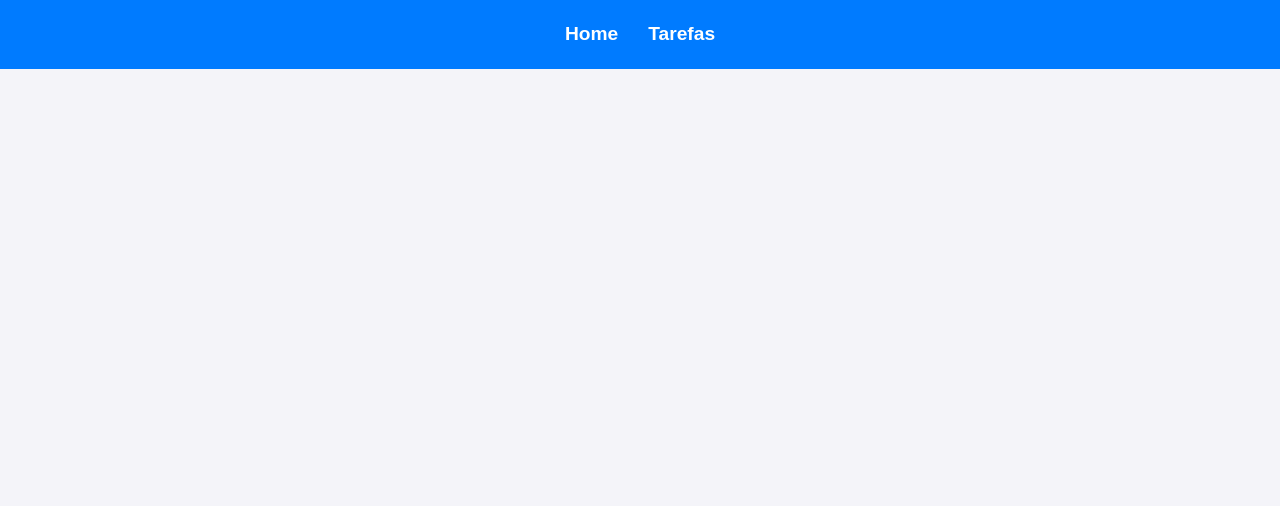
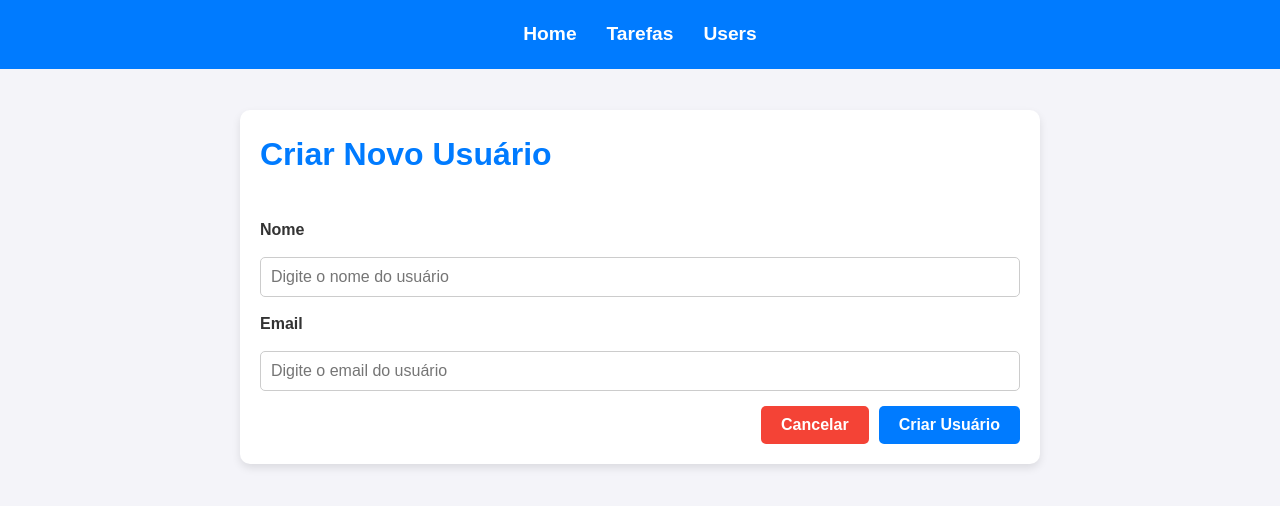
Before and after one commit to lucasonazes/to-do, a React (Create React App) app: page /pages/users/new in a window 1280 px wide. Before the commit this address had no page. Shown: the top 506 px of the page. Built offline with nearby package versions, Linux system fonts and the light colour scheme.

Commit message:
Criando usuários

```diff
--- a/src/App.tsx
+++ b/src/App.tsx
@@ -2,8 +2,11 @@ import React from 'react';
 import { BrowserRouter, Route, Routes, Link } from 'react-router-dom';
 import Home from './Pages/Home';
 import ListTasks from './Pages/ListTasks';
+import ListUser from './Pages/ListUsers';
 import CreateTask from './Pages/CreateTask';
+import CreateUser from './Pages/CreateUser';
 import EditTask from './Pages/EditTask';
+import EditUser from './Pages/EditUser';
 import { Toaster } from 'react-hot-toast';
 
 function App() {
@@ -15,14 +18,18 @@ function App() {
           <ul>
             <li><Link to="/">Home</Link></li>
             <li><Link to="/pages/tasks/list">Tarefas</Link></li>
+            <li><Link to="/pages/Users/list">Users</Link></li>
           </ul>
         </nav>
 
         <Routes>
           <Route path="/" element={<Home/>} />
           <Route path="/pages/tasks/list" element={<ListTasks/>} />
+          <Route path="/pages/users/list" element={<ListUser/>} />
           <Route path="/pages/tasks/new" element={<CreateTask/>} />
+          <Route path="/pages/users/new" element={<CreateUser/>} />
           <Route path="/pages/tasks/edit/:id" element={<EditTask/>} />
+          <Route path="/pages/users/edit/:id" element={<EditUser/>} />
         </Routes>
       </BrowserRouter>
     </div>
--- /dev/null
+++ b/src/Pages/CreateUser.tsx
@@ -0,0 +1,83 @@
+import React, { useState } from 'react';
+import axios from 'axios';
+import { useNavigate } from 'react-router-dom';
+import toast from 'react-hot-toast';
+
+const CreateUser: React.FC = () => {
+  const [name, setName] = useState<string>('');
+  const [email, setEmail] = useState<string>('');
+
+  const navigate = useNavigate();
+
+  const handleSubmit = (e: React.FormEvent) => {
+    e.preventDefault();
+
+    const userData = {
+      name,
+      email,
+    };
+
+    // Envia uma requisição para criar o usuário
+    axios
+      .post('http://localhost:5000/api/users/register', userData)
+      .then(() => {
+        toast.success('Usuário criado com sucesso');
+        navigate('/pages/users/list'); // Redireciona para a lista de usuários
+      })
+      .catch((error) => {
+        console.error('Erro ao criar usuário:', error);
+        toast.error('Erro ao criar usuário');
+      });
+  };
+
+  const handleCancel = () => {
+    navigate('/pages/users/list'); // Se o usuário cancelar, vai para a lista de usuários
+  };
+
+  return (
+    <div className="container">
+      <div className="create-task-container">
+        <div className="create-task-header">
+          <h1>Criar Novo Usuário</h1>
+        </div>
+
+        <form className="create-task-form" onSubmit={handleSubmit}>
+          <label htmlFor="name">Nome</label>
+          <input
+            id="name"
+            type="text"
+            placeholder="Digite o nome do usuário"
+            value={name}
+            onChange={(e) => setName(e.target.value)}
+            required
+          />
+
+          <label htmlFor="email">Email</label>
+          <input
+            id="email"
+            type="email"
+            placeholder="Digite o email do usuário"
+            value={email}
+            onChange={(e) => setEmail(e.target.value)}
+            required
+          />
+
+          <div className="form-actions">
+            <button
+              type="button"
+              className="cancel-task-button"
+              onClick={handleCancel}
+            >
+              Cancelar
+            </button>
+            <button className="create-task-button" type="submit">
+              Criar Usuário
+            </button>
+          </div>
+        </form>
+      </div>
+    </div>
+  );
+};
+
+export default CreateUser;
--- /dev/null
+++ b/src/Pages/EditUser.tsx
@@ -0,0 +1,100 @@
+import React, { useState, useEffect } from 'react';
+import axios from 'axios';
+import { useParams, useNavigate } from 'react-router-dom';
+import toast from 'react-hot-toast';
+
+const EditUser: React.FC = () => {
+  const { id } = useParams<{ id: string }>();  // Obtém o ID do usuário a ser editado
+  const [name, setName] = useState<string>(''); // Estado para o nome
+  const [email, setEmail] = useState<string>(''); // Estado para o email
+
+  const navigate = useNavigate();
+
+  // Carregar os dados do usuário para edição
+  useEffect(() => {
+    if (id) {
+      axios.get(`http://localhost:5000/api/users/${id}`)
+        .then((response) => {
+          const userData = response.data;
+          setName(userData.name); // Preenche o nome
+          setEmail(userData.email); // Preenche o email
+        })
+        .catch((error) => {
+          console.error('Erro ao carregar usuário:', error);
+          toast.error('Erro ao carregar os dados do usuário');
+        });
+    }
+  }, [id]);  // Recarrega sempre que o ID mudar
+
+  const handleSubmit = (e: React.FormEvent) => {
+    e.preventDefault();
+
+    const userData = {
+      name,
+      email,
+    };
+
+    // Enviar a requisição PUT para atualizar o usuário
+    axios
+      .put(`http://localhost:5000/api/users/update/${id}`, userData)
+      .then(() => {
+        toast.success('Usuário atualizado com sucesso');
+        navigate('/pages/users/list');  // Redireciona para a lista de usuários após editar
+      })
+      .catch((error) => {
+        console.error('Erro ao atualizar usuário:', error);
+        toast.error('Erro ao atualizar usuário');
+      });
+  };
+
+  const handleCancel = () => {
+    navigate('/pages/users/list');  // Se o usuário cancelar, vai para a lista de usuários
+  };
+
+  return (
+    <div className="container">
+      <div className="create-task-container">
+        <div className="create-task-header">
+          <h1>Editar Usuário</h1>
+        </div>
+
+        <form className="create-task-form" onSubmit={handleSubmit}>
+          <label htmlFor="name">Nome</label>
+          <input
+            id="name"
+            type="text"
+            placeholder="Digite o nome do usuário"
+            value={name}
+            onChange={(e) => setName(e.target.value)}
+            required
+          />
+
+          <label htmlFor="email">Email</label>
+          <input
+            id="email"
+            type="email"
+            placeholder="Digite o email do usuário"
+            value={email}
+            onChange={(e) => setEmail(e.target.value)}
+            required
+          />
+
+          <div className="form-actions">
+            <button
+              type="button"
+              className="cancel-task-button"
+              onClick={handleCancel}
+            >
+              Cancelar
+            </button>
+            <button className="edit-task-button" type="submit">
+              Atualizar Usuário
+            </button>
+          </div>
+        </form>
+      </div>
+    </div>
+  );
+};
+
+export default EditUser;
--- /dev/null
+++ b/src/Pages/ListUsers.tsx
@@ -0,0 +1,100 @@
+import React, { useEffect, useState } from 'react';
+import axios from 'axios';
+import { Link } from 'react-router-dom';
+import { useNavigate } from 'react-router-dom';
+import toast from 'react-hot-toast';
+import User from '../Models/User';
+
+const ListUsers: React.FC = () => {
+    const [users, setUsers] = useState<User[]>([]);
+    const [searchTerm, setSearchTerm] = useState<string>('');
+
+    useEffect(() => {
+        fetchUsers();
+    }, []);
+
+    const fetchUsers = () => {
+        axios
+            .get('http://localhost:5000/api/users/list')
+            .then((response) => {
+                setUsers(response.data);
+            })
+            .catch((error) => {
+                console.error('Erro ao buscar usuários:', error.message);
+            });
+    };
+
+
+
+    const navigate = useNavigate();
+
+    const editUser = (userId: number) => {
+        navigate(`/pages/users/edit/${userId}`);
+    };
+
+
+    const filteredUsers = users.filter((user) =>
+        user.name?.toLowerCase().includes(searchTerm.toLowerCase())
+    );
+
+    return (
+        <div className="container">
+            <div className="table-container">
+                <div className="table-header">
+                    <h1>Listar Usuários</h1>
+                    <div className="button-container">
+                        <input
+                            type="text"
+                            placeholder="Pesquisar usuários..."
+                            value={searchTerm}
+                            onChange={(e) => setSearchTerm(e.target.value)}
+                            className="search-box"
+                        />
+                        <Link to="/pages/users/new" className="new-task-button">
+                            Novo Usuário
+                        </Link>
+                    </div>
+                </div>
+                <div className="table-scroll">
+                    <table className="styled-table">
+                        <thead>
+                            <tr>
+                                <th>ID</th>
+                                <th>Nome</th>
+                                <th>Email</th>
+                                <th>Data de Registro</th>
+                                <th>Ações</th>
+                            </tr>
+                        </thead>
+                        <tbody>
+                        {filteredUsers.map((user) => (
+                        <tr key={user.id}>
+                            <td>{user.id}</td>
+                            <td>{user.name}</td>
+                            <td>{user.email}</td>
+                            <td>
+                                {/* Verifica se 'user.registeredIn' tem um valor válido antes de passá-lo para 'new Date()' */}
+                                {user.registeredIn ? new Date(user.registeredIn).toLocaleDateString() : 'Data não disponível'}
+                            </td>
+
+                            <td>
+                                <div className="action-buttons">
+                                    <button
+                                        className="edit-task-button"
+                                            onClick={() => editUser(user.id)}
+                                                >
+                                                    ✏️ Editar
+                                    </button>
+                                </div>
+                            </td>
+                        </tr>
+                    ))}
+                        </tbody>
+                    </table>
+                </div>
+            </div>
+        </div>
+    );
+};
+
+export default ListUsers;
```
